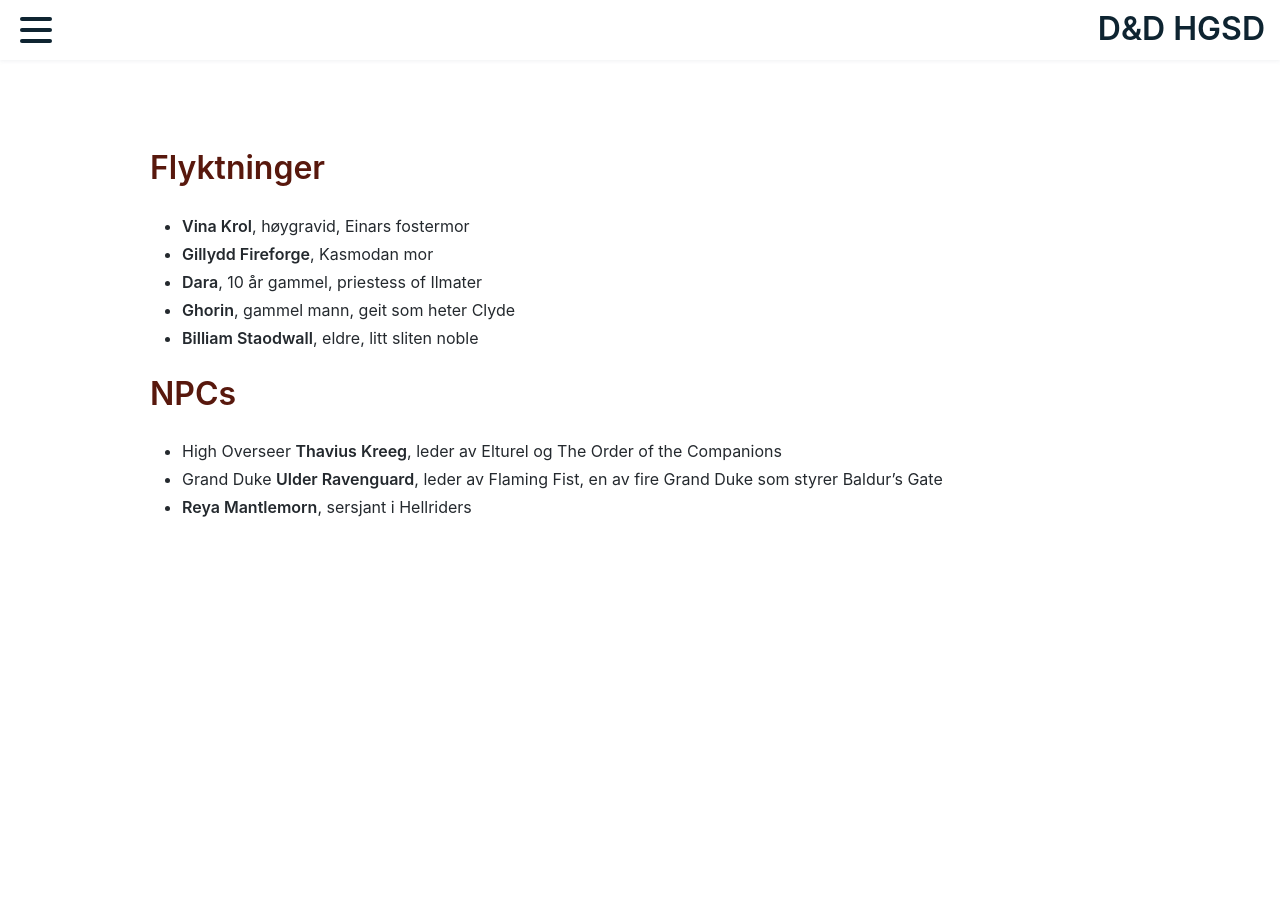
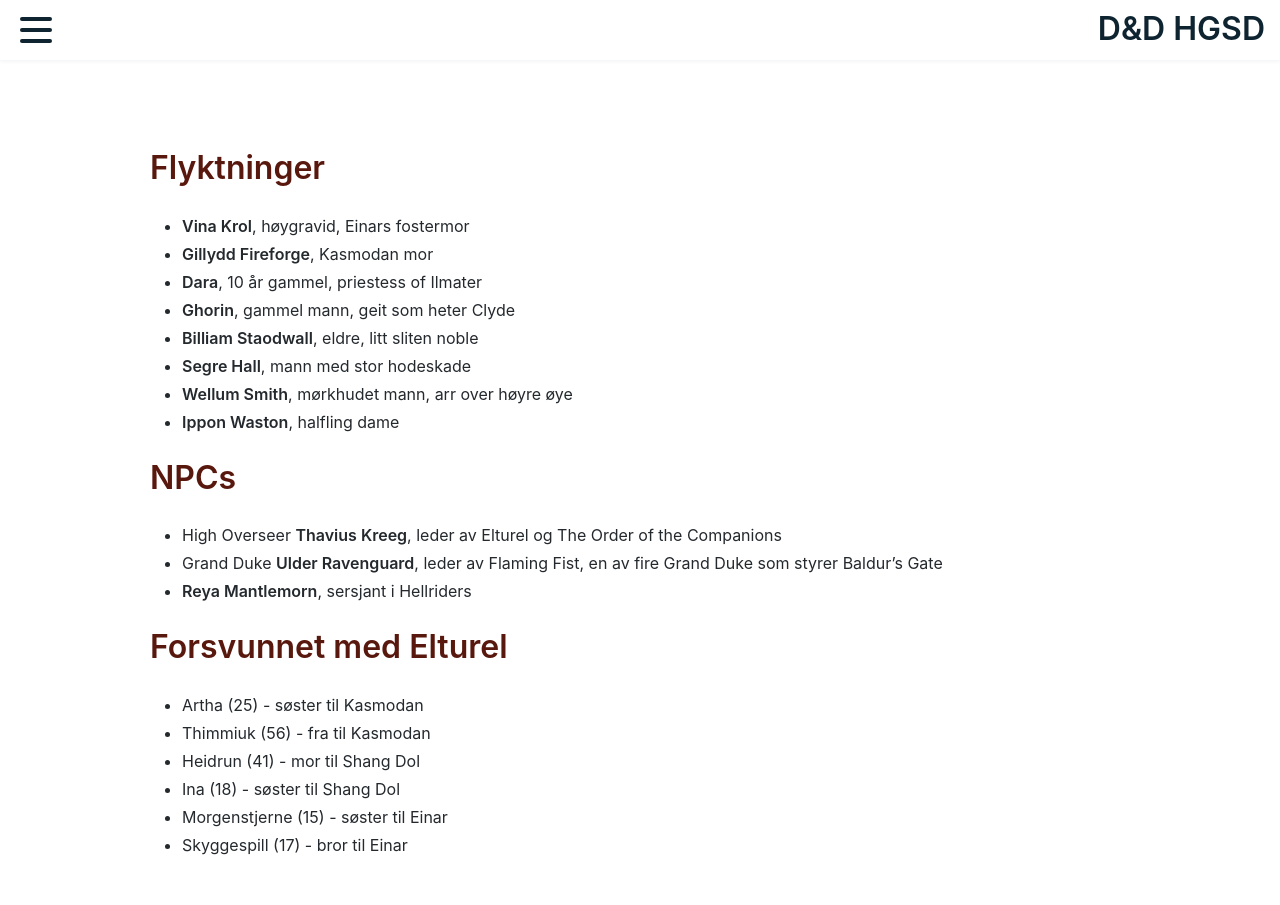
Before and after one commit to mrhelgeklausen/Legacy-of-the-Hellriders, a Jekyll site: the page built from npcs.md, in a window 1280 px wide. Built offline with Jekyll 4.4.1, drawn with Linux system fonts in a browser that asks for light colours; our own code applies the rules of GitHub Pages for plain Markdown files.

Commit message:
Update npcs.md

```diff
--- a/npcs.md
+++ b/npcs.md
@@ -5,9 +5,21 @@
 - **Dara**, 10 år gammel, priestess of Ilmater
 - **Ghorin**, gammel mann, geit som heter Clyde
 - **Billiam Staodwall**, eldre, litt sliten noble
+- **Segre Hall**, mann med stor hodeskade
+- **Wellum Smith**, mørkhudet mann, arr over høyre øye
+- **Ippon Waston**, halfling dame
 
 # NPCs
 
 - High Overseer **Thavius Kreeg**, leder av Elturel og The Order of the Companions
 - Grand Duke **Ulder Ravenguard**, leder av Flaming Fist, en av fire Grand Duke som styrer Baldur's Gate
 - **Reya Mantlemorn**, sersjant i Hellriders
+
+
+# Forsvunnet med Elturel
+- Artha (25) - søster til Kasmodan
+- Thimmiuk (56) - fra til Kasmodan
+- Heidrun (41) - mor til Shang Dol
+- Ina (18) - søster til Shang Dol
+- Morgenstjerne (15) - søster til Einar
+- Skyggespill (17) - bror til Einar
```
